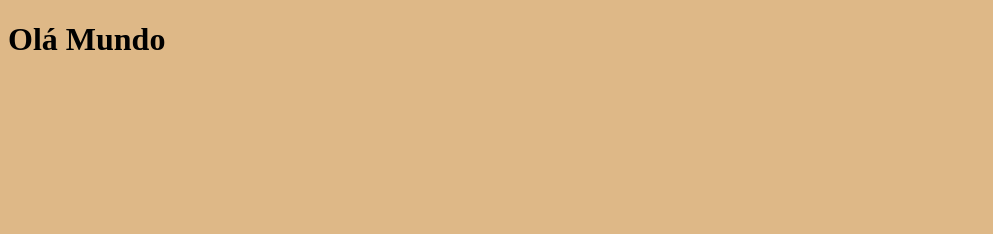
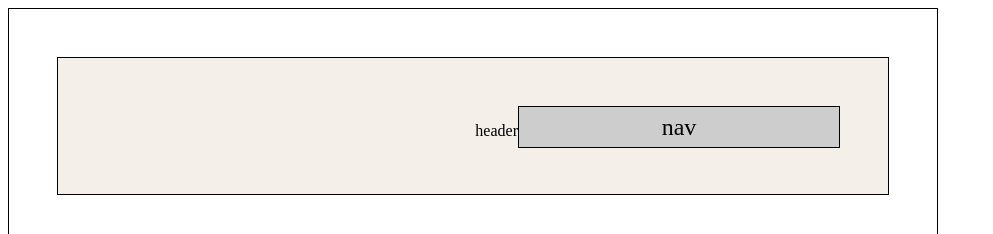
Before and after one commit to lopreti/LIMA, a plain HTML site: page aula_1/index.html in a window 1280 px wide. Shown: the top 234 px of the page, without its empty margins (0-993 px from the left). Drawn offline with Linux system fonts and the light colour scheme.

Commit message:
update css

```diff
--- a/aula_1/css/style.css
+++ b/aula_1/css/style.css
@@ -1,3 +1,34 @@
+.nav{
+   font-size: 1.5rem;
+   align-items: center;
+   justify-content: center;
+}
+
 body{
-    background-color:burlywood
+        width: 65vw;
+        border: 1px solid rgb(0, 0, 0);
+        border-style: solid;
+        display: flex;
+        align-items: flex-start;
+        height: 95vh;
+        padding: 3rem;
 }
+ header {
+        background-color: rgb(244, 239, 232);
+        width: 60vw;
+        border: 1px solid rgb(0, 0, 0);
+        border-style: solid;
+        display: flex;
+        justify-content: flex-end;
+        align-items: flex-start;
+        height: 5vh;
+        padding: 3rem;
+ }
+nav {
+    background-color: rgb(206, 205, 205);
+    width: 25vw;
+    height: 5vh;
+    border: 1px solid rgb(0, 0, 0);
+    border-style: solid;
+    display: flex;
+ }
--- a/aula_1/index.html
+++ b/aula_1/index.html
@@ -1,12 +1,29 @@
 <!DOCTYPE html>
 <html lang="pt-BR">
+
 <head>
     <meta charset="UTF-8">
     <meta name="viewport" content="width=device-width, initial-scale=1.0">
-    <title>Hello</title>
+    <title>Conhecendo HTMl</title>
+    <link rel="shortcut icon" href="./img/bola8.png" type="image/x-icon">
     <link rel="stylesheet" href="./css/style.css">
+
 </head>
 <body>
-     <h1>Olá Mundo</h1>
+    <header >
+        <p>header</p>
+        <nav class="nav"><p>nav</p></nav>
+    </header>
+        <div>
+            <main>
+            <section></section>
+            <aside>
+                <aticle>
+
+                </aticle>
+            </aside>
+        </main>
+    </div>
+    <footer></footer>
 </body>
 </html>
```
Also changed, not shown: aula_1/img/bola8.png (added).
